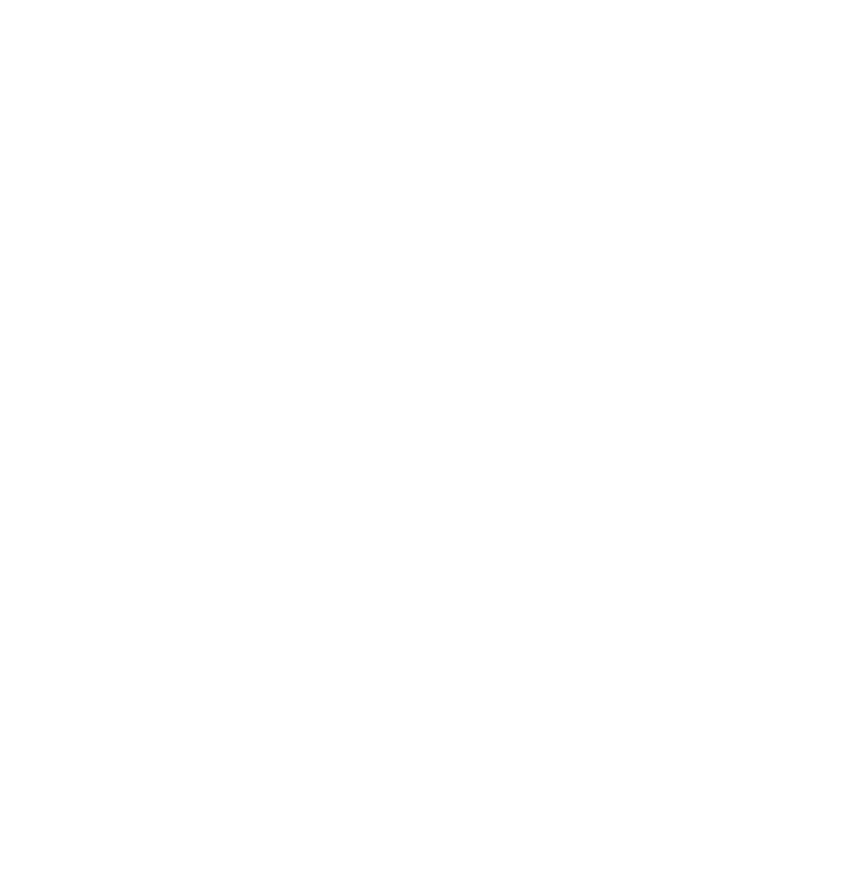
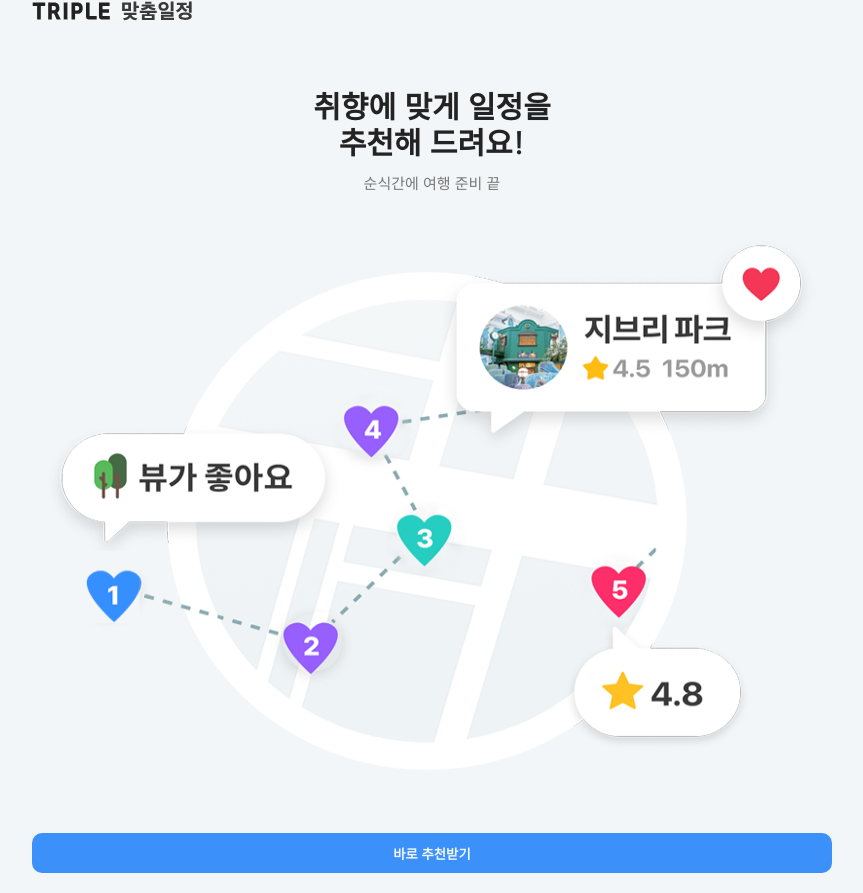
Before and after one commit to projectkorea/trip, a React (Create React App) app: page /schedule in a window 1280 px wide. Before the commit this address had no page. Shown: the whole page, without its empty margins (208-1071 px from the left). Before the commit the page ends 800 px from the top, so only its background shows below. Built offline with nearby package versions, Linux system fonts and the light colour scheme.

Commit message:
feat: react-router navigate

```diff
--- a/src/components/Main.jsx
+++ b/src/components/Main.jsx
@@ -1,7 +1,9 @@
+import { NavLink, useNavigate } from 'react-router'
+
 function Main() {
-
+  const navigate = useNavigate()
   const handleOnClick = () => {
-    // react에서 라우팅하는 방법
+    navigate('/schedule')
   }
 
   return (
@@ -45,6 +47,9 @@
               >
                 AI 추천 일정보기
               </button>
+              {/* <NavLink to="/schedule" className="schedule-button">
+                AI 추천 일정보기
+              </NavLink> */}
             </div>
 
             <article className="schedule_imgbox">
--- a/src/components/schedules/Schedule.jsx
+++ b/src/components/schedules/Schedule.jsx
@@ -5,7 +5,7 @@
         <div class="header_inner">
           <h1 class="sub_logo">
             <a href="#">
-              <img src="./images/logo.png" alt="" />
+              <img src="images/schedules/logo.png" alt="" />
             </a>
           </h1>
         </div>
@@ -20,7 +20,7 @@
           </div>
 
           <div class="main-visual">
-            <img src="images/main-visual.png" alt="" />
+            <img src="images/schedules/main-visual.png" alt="" />
           </div>
 
           <div class="next-button">
--- a/src/index.js
+++ b/src/index.js
@@ -2,6 +2,7 @@
 import ReactDOM from 'react-dom/client';
 import App from './App';
 import { BrowserRouter, Routes, Route } from 'react-router'
+import Schedule from './components/schedules/Schedule'
 
 const root = ReactDOM.createRoot(document.getElementById('root'))
 root.render(
@@ -9,6 +10,7 @@
     <BrowserRouter>
       <Routes>
         <Route index element={<App />} />
+        <Route path="/schedule" element={<Schedule />} />
       </Routes>
     </BrowserRouter>
   </React.StrictMode>,
--- a/src/style.css
+++ b/src/style.css
@@ -437,3 +437,109 @@
 	text-align: center;
 	line-height: 40px;
 }
+
+@charset "UTF-8";
+@import url("https://fonts.googleapis.com/css2?family=Nanum+Gothic:wght@400;700;800&family=Roboto:wght@100;400;500;700&display=swap");
+* {
+	margin: 0;
+	padding: 0;
+	box-sizing: border-box;
+	/* overflow: hidden; */
+}
+ul,
+li {
+	list-style: none;
+}
+a {
+	text-decoration: none;
+	color: inherit;
+}
+:root {
+	--color_button_box: #3b90f9;
+	--font-size: 18px;
+}
+.nanum-gothic {
+	font-family: "Nanum Gothic", sans-serif;
+	font-weight: 400;
+	font-style: normal;
+}
+.roboto {
+	font-family: "Roboto", sans-serif;
+	font-weight: 400;
+	font-style: normal;
+}
+
+main {
+	width: 100%;
+	height: 100%;
+	background-color: #f3f6f8;
+}
+.main-container {
+	width: 100%;
+	height: 100%;
+}
+.main-container .header_inner {
+	max-width: 800px;
+	width: 100%;
+	height: 50px;
+	margin: 0 auto;
+	display: flex;
+	position: relative;
+}
+
+.main-container .header_inner .sub_logo {
+	max-width: 745px;
+	width: 100%;
+	height: 34px;
+	/* position: absolute;
+	top: 0;
+	left: 0; */
+}
+.main-container .main-wrap {
+	margin: 0 auto;
+}
+.main-wrap .container_textbox {
+	font-family: "Nanum Gothic", sans-serif;
+	text-align: center;
+	padding-top: 40px;
+}
+.container_textbox .title {
+	font-size: 30px;
+	line-height: 36px;
+	font-weight: 700;
+	color: #232323;
+}
+.container_textbox .text {
+	font-size: 15px;
+	font-weight: 400;
+	color: #787878;
+	padding-top: 10px;
+	margin-bottom: 35px;
+}
+.main-wrap .main-visual {
+}
+.main-wrap .main-visual img {
+	width: 770px;
+	height: 605px;
+	margin: 0 auto;
+	display: block;
+	padding-bottom: 25px;
+}
+.main-wrap .next-button {
+	max-width: 800px;
+	width: 100%;
+	margin: 0 auto;
+	display: block;
+	padding-bottom: 20px;
+}
+.main-wrap .next-button button {
+	width: 100%;
+	height: 40px;
+	background-color: var(--color_button_box);
+	border: none;
+	border-radius: 10px;
+	color: #f3f6f8;
+	text-align: center;
+	font-family: "Nanum Gothic", sans-serif;
+	font-weight: 700;
+}
```
Also changed, not shown: public/images/schedules/logo.png (added), public/images/schedules/main-visual.png (added).
